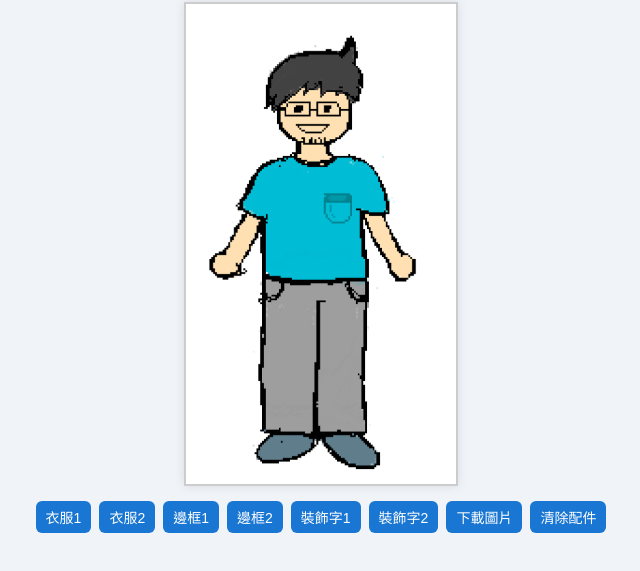
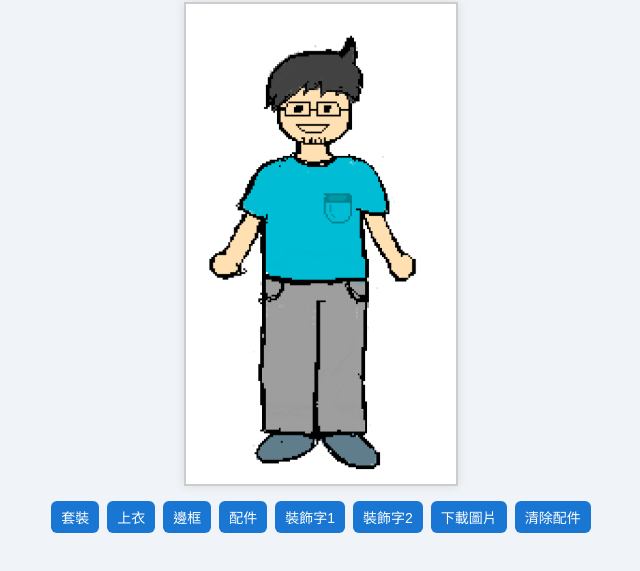
Before and after one commit to teresa11-d/fatherday, a plain HTML site: page index.html in a window 1280 px wide. Shown: the part 101-672 px from the top of the page, without its empty margins (319-959 px from the left). Drawn offline with Linux system fonts and the light colour scheme.

Commit message:
Update index.html

```diff
--- a/index.html
+++ b/index.html
@@ -79,10 +79,10 @@
   </div>
 
   <div id="buttons">
-    <button onclick="addImage('img/clothes1.png', 2)">衣服1</button>
-    <button onclick="addImage('img/clothes2.png', 2)">衣服2</button>
-    <button onclick="addImage('img/frame1.png', 1)">邊框1</button>
-    <button onclick="addImage('img/frame2.png', 1)">邊框2</button>
+    <button onclick="addImage('img/clothes1.png', 2)">套裝</button>
+    <button onclick="addImage('img/clothes2.png', 2)">上衣</button>
+    <button onclick="addImage('img/frame1.png', 1)">邊框</button>
+    <button onclick="addImage('img/frame2.png', 1)">配件</button>
     <button onclick="addText('父親節快樂')">裝飾字1</button>
     <button onclick="addText('Happy Fahter\'s Day')">裝飾字2</button>
     <button onclick="downloadImage()">下載圖片</button>
```
